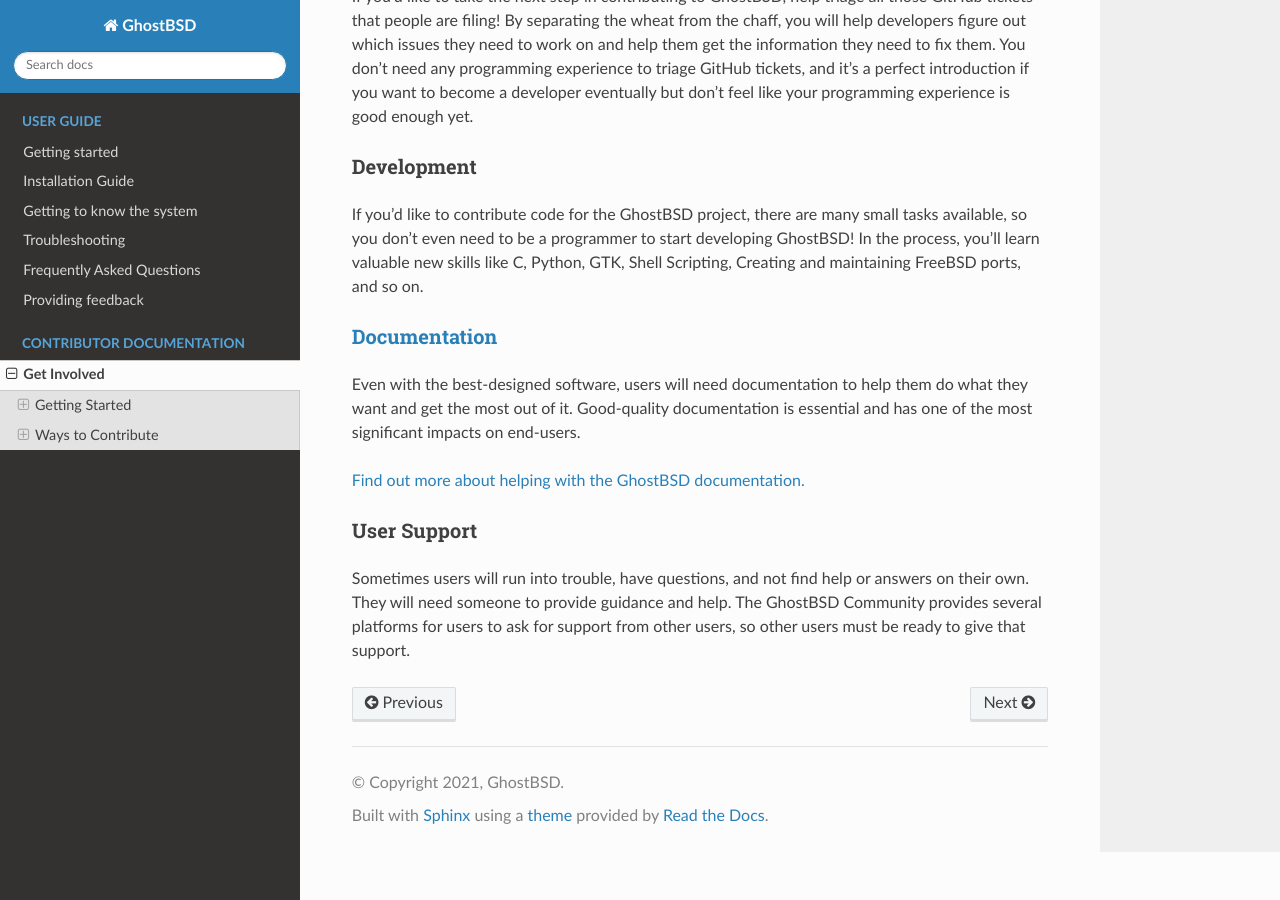
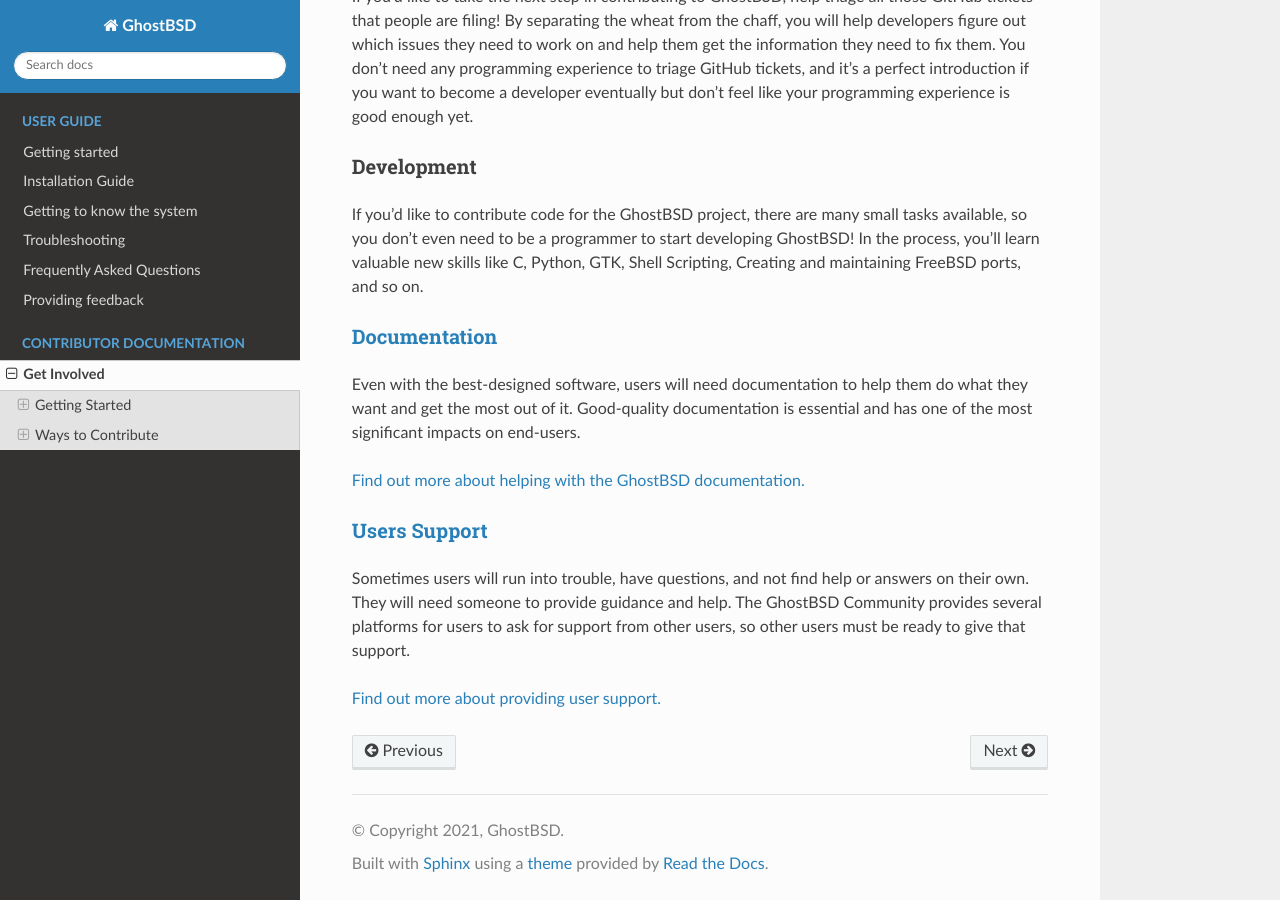
Before and after one commit to ghostbsd/documentation, a Sphinx documentation site: the page built from source/contributor/get-involved.md, in a window 1280 px wide and 900 px high, scrolled down 915 px. Built offline with Sphinx 7.4.7 and the Read the Docs theme 2.0.0, drawn with Linux system fonts in a browser that asks for light colours.

Commit message:
Baking update changes and adding Users Support

````diff
--- a/source/contributor/Get_Involved.md
+++ b/source/contributor/get-involved.md
@@ -5,17 +5,17 @@
 
 We want to ensure that GhostBSD contributors remain a welcoming and friendly place where people can feel comfortable. Therefore, we ask you to abide by the [GhostBSD Code of Conduct](../CoC.md) when interacting with the rest of the GhostBSD Community.
 
-## [Getting Started](Getting_Started.md)
+## [Getting Started](getting-started.md)
 
 This section covers requirements and technology used by GhostBSD. If you need help to get started, please ask any questions you may have on [Telegram](https://t.me/ghostbsd) or [Element](https://app.element.io/#/room/#ghostbsd:matrix.org)!
 
-[Find out more about how to get started.](Getting_Started.md)
+[Find out more about how to get started.](getting-started.md)
 
 ```{toctree}
 :caption: Contributor documentation
 :hidden:
 
-Getting_Started
+getting-started
 ```
 
 ## Ways to Contribute
@@ -30,17 +30,27 @@
 ### Development
 If you'd like to contribute code for the GhostBSD project, there are many small tasks available, so you don't even need to be a programmer to start developing GhostBSD! In the process, you'll learn valuable new skills like C, Python, GTK, Shell Scripting, Creating and maintaining FreeBSD ports, and so on.
 
-### [Documentation](Documentation.md)
+### [Documentation](documentation.md)
 Even with the best-designed software, users will need documentation to help them do what they want and get the most out of it.  Good-quality documentation is essential and has one of the most significant impacts on end-users.
 
-[Find out more about helping with the GhostBSD documentation.](Documentation.md)
+[Find out more about helping with the GhostBSD documentation.](documentation.md)
 
 ```{toctree}
 :caption: Contributor documentation
 :hidden:
 
-Documentation
+documentation
 ```
 
-### User Support
+### [Users Support](users-support.md)
 Sometimes users will run into trouble, have questions, and not find help or answers on their own. They will need someone to provide guidance and help. The GhostBSD Community provides several platforms for users to ask for support from other users, so other users must be ready to give that support.
+
+
+[Find out more about providing user support.](users-support.md)
+
+```{toctree}
+:caption: Contributor documentation
+:hidden:
+
+users-support
+```
````
Also changed, not shown: source/contributor/documentation.md (renamed from source/contributor/Documentation.md, +1 -1 lines), source/contributor/users-support.md (added, +13 -0 lines), source/index.md (+1 -1 lines), source/contributor/getting-started.md (renamed from source/contributor/Getting_Started.md).
